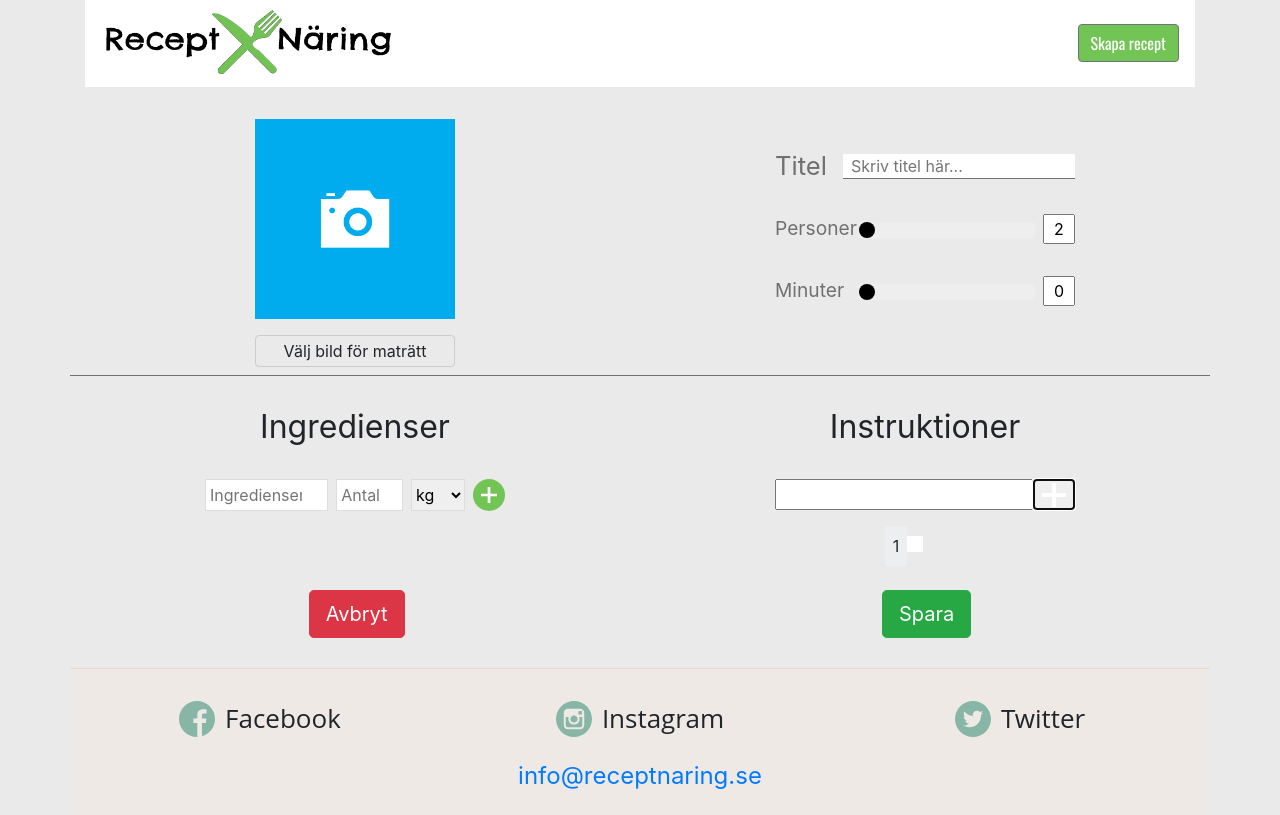
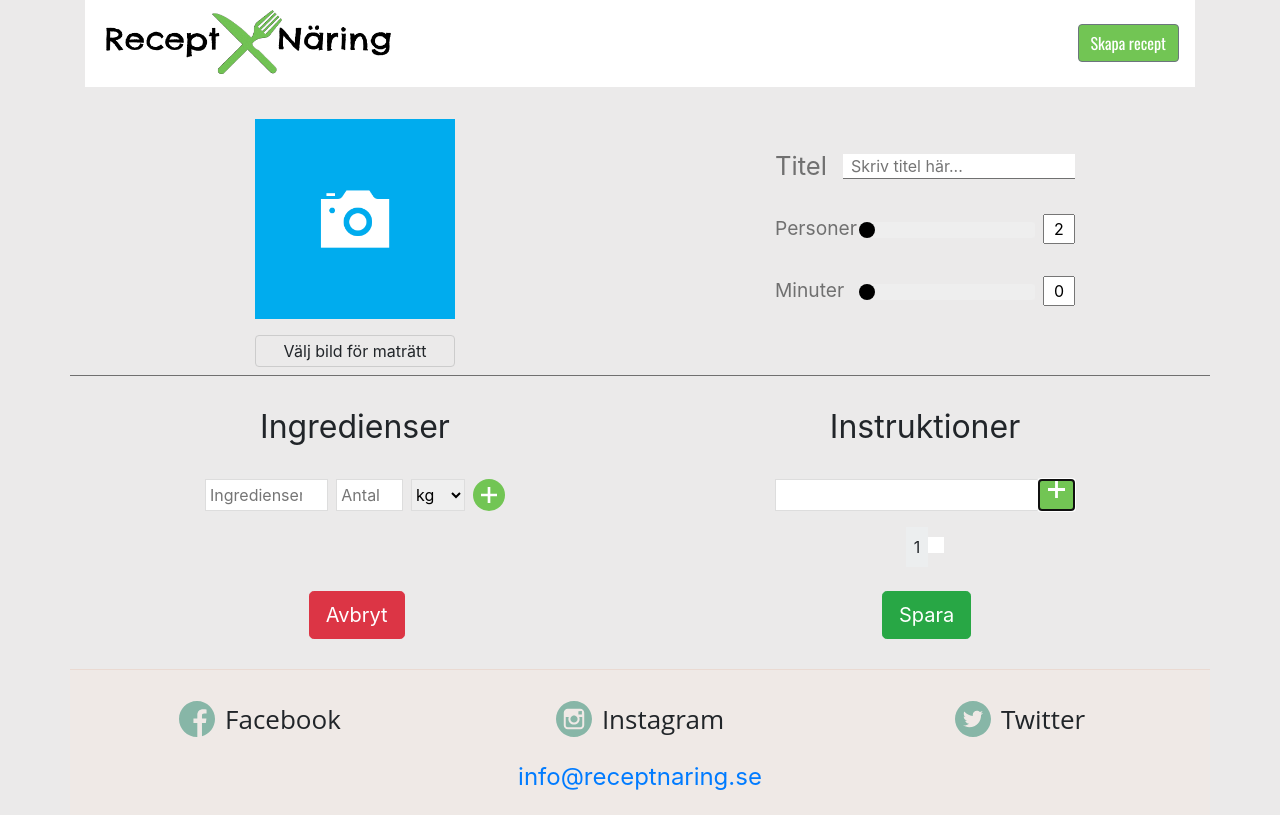
Before and after one commit to kezafat/WCAG-2.1, a React (Create React App) app in the folder receptnaring/frontend/: page /skapa-recept in a window 1280 px wide. Both pictures are taken after a click on the button 1054 px from the left and 494 px from the top of the page. Built offline with nearby package versions, Linux system fonts and the light colour scheme.

Commit message:
trying to think of how the instructions component should work

```diff
--- a/receptnaring/frontend/src/views/CreateRecipe/components/AddStep/AddStep.js
+++ b/receptnaring/frontend/src/views/CreateRecipe/components/AddStep/AddStep.js
@@ -23,7 +23,7 @@
   const renderList = () => steps.map((step, i) =>
     <StyledListItem key={i}>
       <StyledParagraph primary>
-        1
+        {i + 1}
       </StyledParagraph>
       <StyledParagraph>
         {step}
--- a/receptnaring/frontend/src/views/CreateRecipe/components/AddStep/StyledAddStep.js
+++ b/receptnaring/frontend/src/views/CreateRecipe/components/AddStep/StyledAddStep.js
@@ -16,21 +16,32 @@
 
 const StyledInput = styled.input`
   grid-area: input;
+  height: 2rem;
+  padding: 0 0.25rem;
+  border: 1px solid #DDDDDD;
 `;
 
 const StyledAddButton = styled.button`
   grid-area: add;
+  display: flex;
+  justify-content: center;
+  background: #72C554;
+  border: 1px solid #DDDDDD;
 `;
 
 const StyledImage = styled.img`
-
+  width: 1.1rem;
+  height: auto;
 `;
 
 const StyledOrderedList = styled.ol`
-
+  grid-column: 1 / 3;
+  display: flex;
+  flex-direction: column;
 `;
 
 const StyledListItem = styled.li`
+  width: 100%;
   margin-top: 1rem;
 `;
 
```
